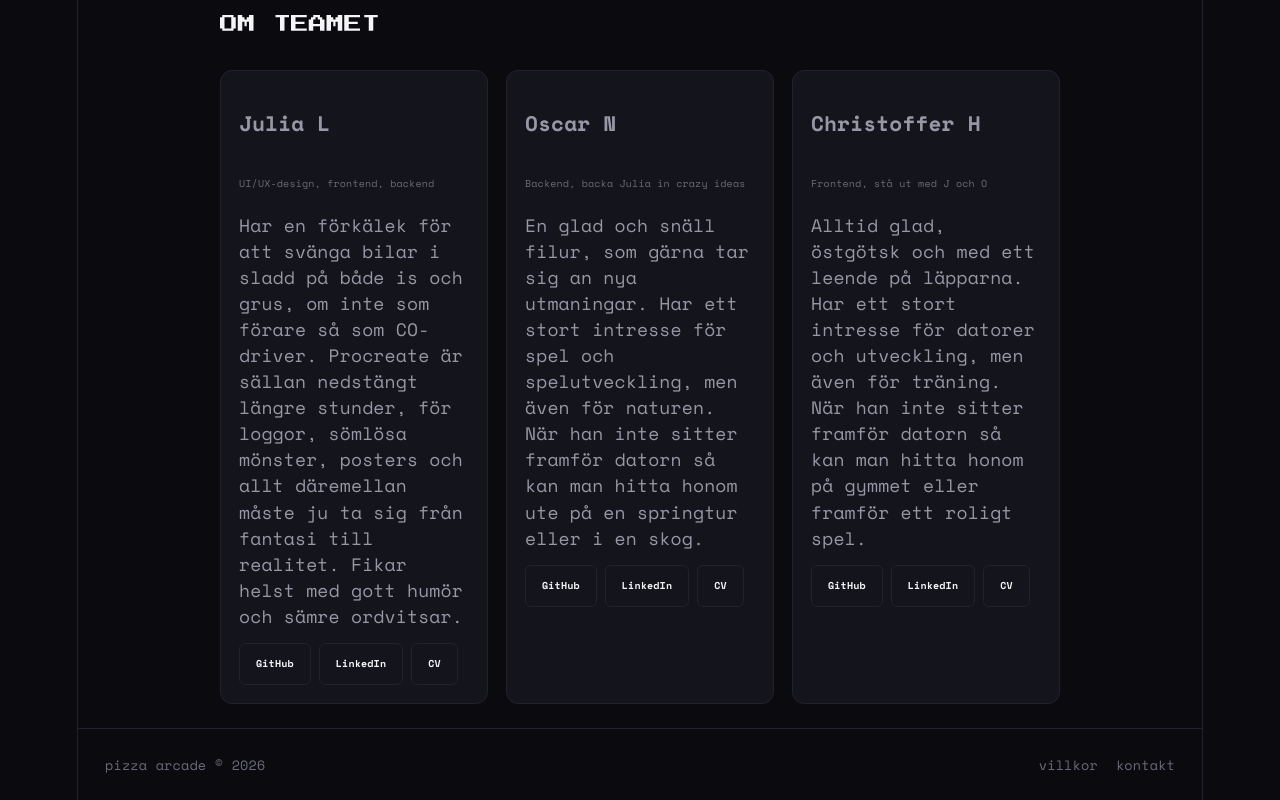
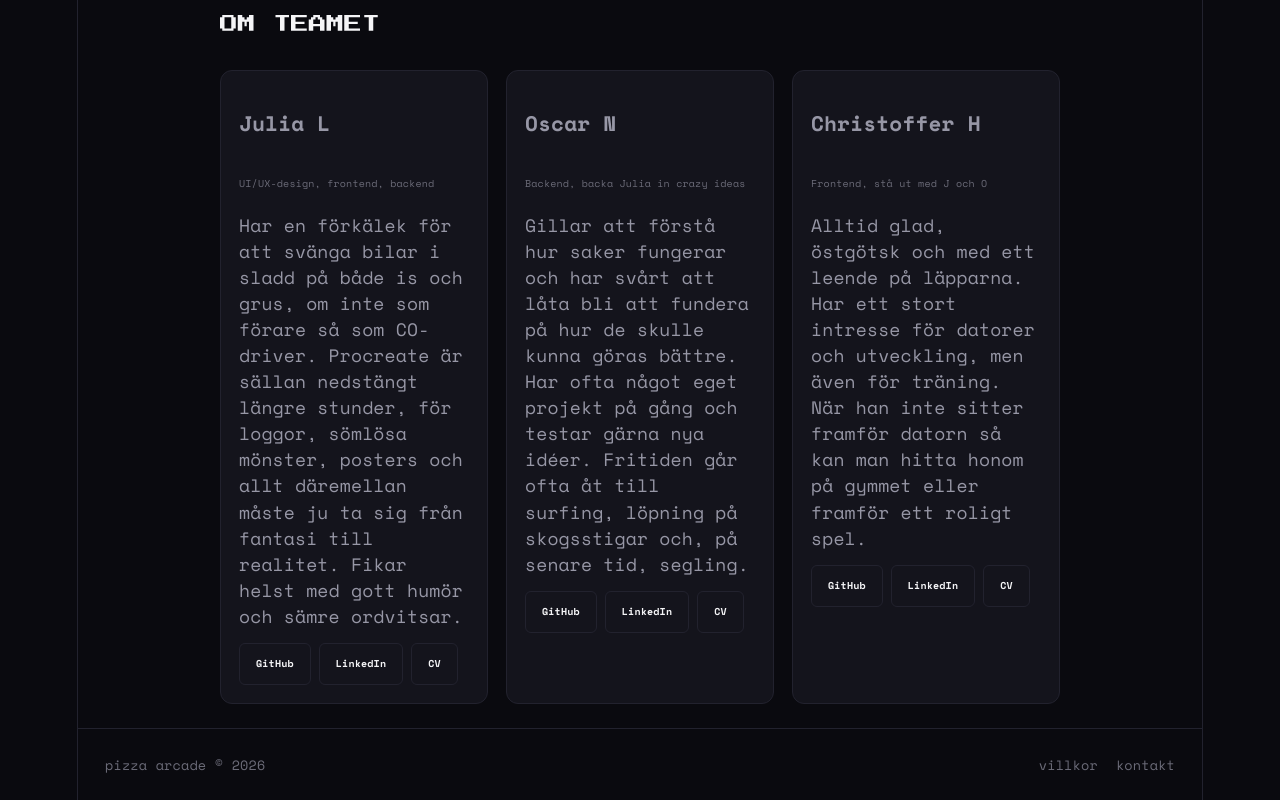
Before and after one commit to niloscar/game-monetization, a React (Vite) app in the folder frontend/: page /about in a window 1280 px wide. Shown: the part 1162-1962 px from the top of the page. Built offline with nearby package versions, Linux system fonts and the light colour scheme; no server answers.

Commit message:
Info for AboutPage

```diff
--- a/frontend/src/pages/AboutPage.tsx
+++ b/frontend/src/pages/AboutPage.tsx
@@ -23,16 +23,16 @@ const TEAM: TeamMember[] = [
     {
         name: 'Oscar N',
         role: 'Backend, backa Julia in crazy ideas',
-        bio: 'En glad och snäll filur, som gärna tar sig an nya utmaningar. Har ett stort intresse för spel och spelutveckling, men även för naturen. När han inte sitter framför datorn så kan man hitta honom ute på en springtur eller i en skog.',
-        githubUrl: 'https://github.com/TODO',
+        bio: 'Gillar att förstå hur saker fungerar och har svårt att låta bli att fundera på hur de skulle kunna göras bättre. Har ofta något eget projekt på gång och testar gärna nya idéer. Fritiden går ofta åt till surfing, löpning på skogsstigar och, på senare tid, segling.',
+        githubUrl: 'https://github.com/niloscar',
         linkedinUrl: 'https://linkedin.com/in/TODO',
-        cvUrl: 'https://linkedin.com/in/TODO'
+        cvUrl: 'https://linkedin.com/oscar-nilsson1'
     },
     {
         name: 'Christoffer H',
         role: 'Frontend, stå ut med J och O',
         bio: 'Alltid glad, östgötsk och med ett leende på läpparna. Har ett stort intresse för datorer och utveckling, men även för träning. När han inte sitter framför datorn så kan man hitta honom på gymmet eller framför ett roligt spel.',
-        githubUrl: 'https://github.com/TODO',
+        githubUrl: 'https://github.com/Chrisgainz',
         linkedinUrl: 'https://linkedin.com/in/TODO',
         cvUrl: 'https://linkedin.com/in/TODO'
     }
```
